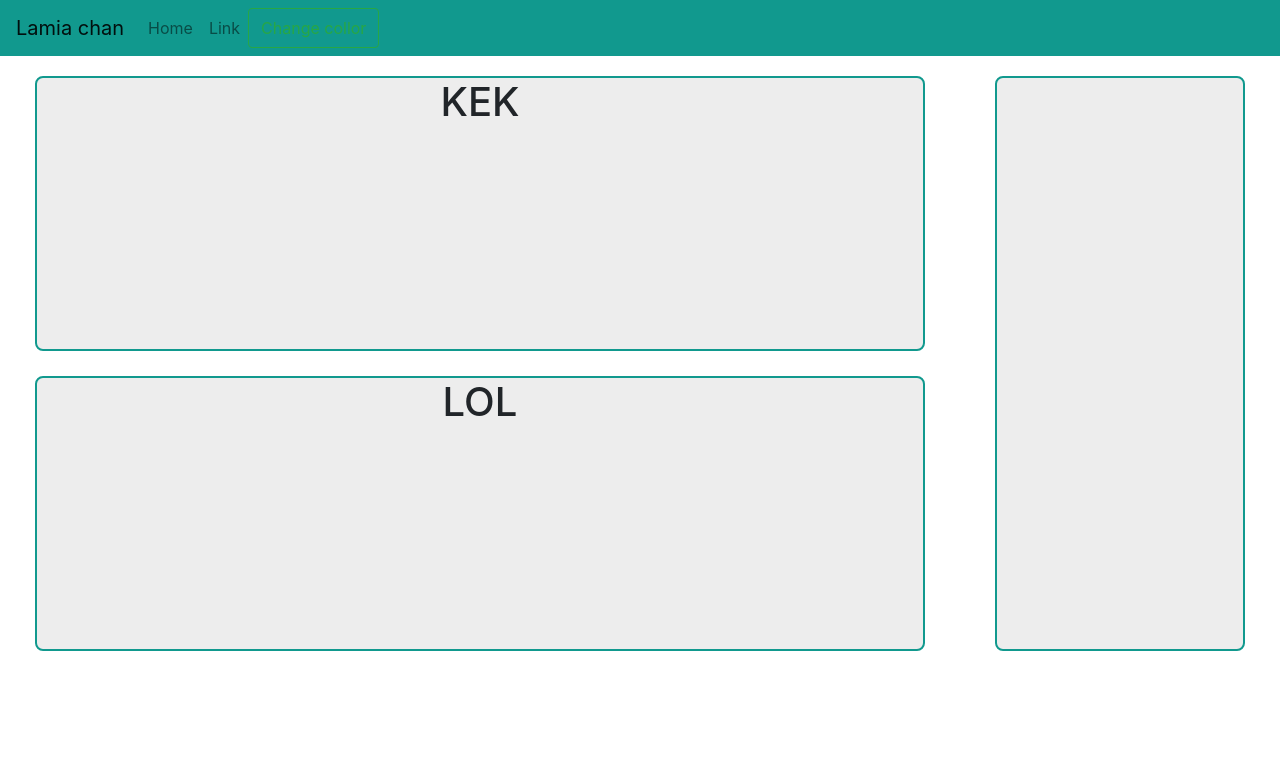
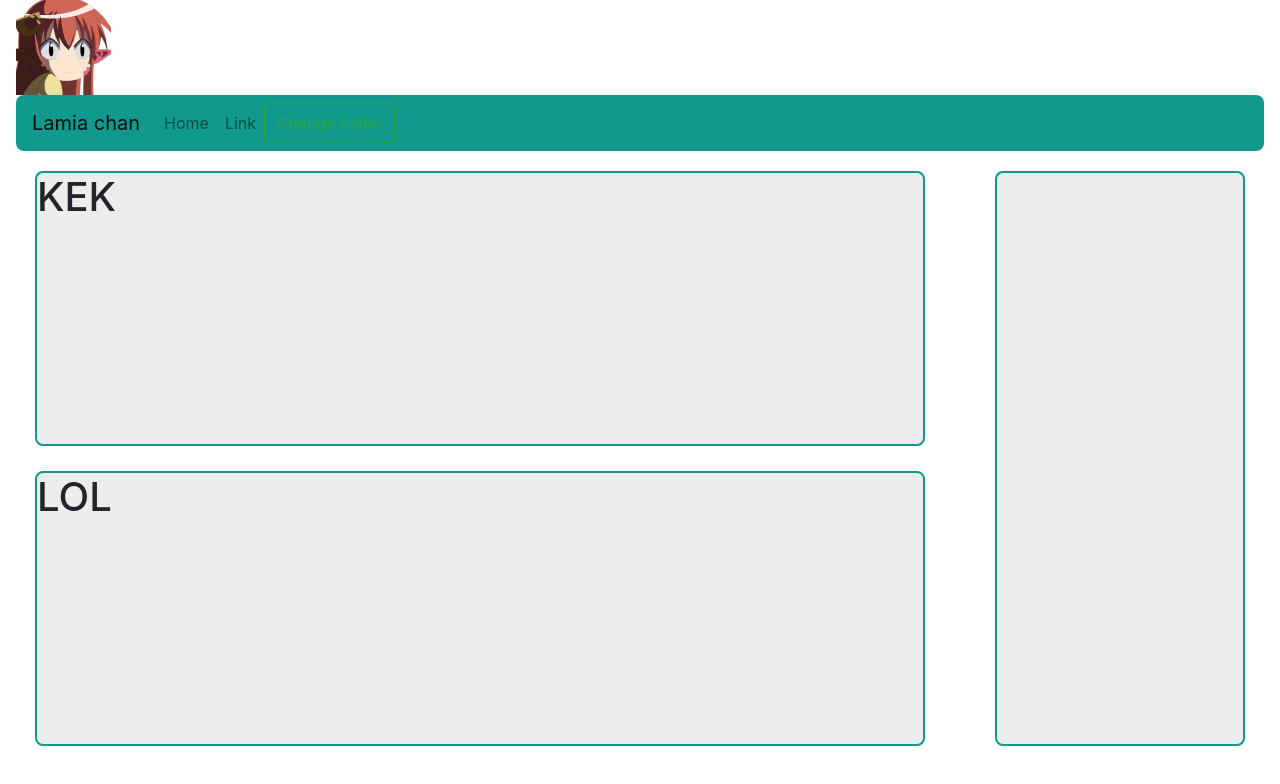
Before and after one commit to LamiaChan/Web, a React (Create React App) app in the folder frontend/: page / in a window 1280 px wide. Shown: the top 784 px of the page. Built offline with nearby package versions, Linux system fonts and the light colour scheme.

Commit message:
navbar fixes

```diff
--- a/frontend/src/App.css
+++ b/frontend/src/App.css
@@ -1,11 +1,8 @@
-.App {
-  text-align: center;
-}
-
 
 /* NAVBAR MAIN */
-.navbar{
-  color:#fff
+.Navbar{
+  color:#fff;
+  border-radius: 8px;
 }
 
 /* SIDEBAR MAIN */
--- a/frontend/src/components/Navbar.js
+++ b/frontend/src/components/Navbar.js
@@ -4,13 +4,16 @@ import Nav from 'react-bootstrap/Nav'
 import Button from 'react-bootstrap/Button'
 import 'bootstrap/dist/css/bootstrap.min.css';
 import '../App.css'
-
+import Lamia from '../images/Lamia.png'
 
 export default class LamiaNavbar extends React.Component{
   render(){
     return(
       <header>
-        <Navbar expand="lg" className="Navbar" style={{background: this.props.mainColor}}>
+        <div className="Lamia d-lg-block d-none mx-lg-3">
+          <img src={Lamia} alt="Lamia"></img>
+        </div>
+        <Navbar expand="lg" className="Navbar mx-lg-3" style={{background: this.props.mainColor}}>
           <Navbar.Brand href="#home">Lamia chan</Navbar.Brand>
           <Navbar.Toggle aria-controls="basic-navbar-nav" />
           <Navbar.Collapse id="basic-navbar-nav">
```
Also changed, not shown: frontend/src/images/Lamia.png (added).
